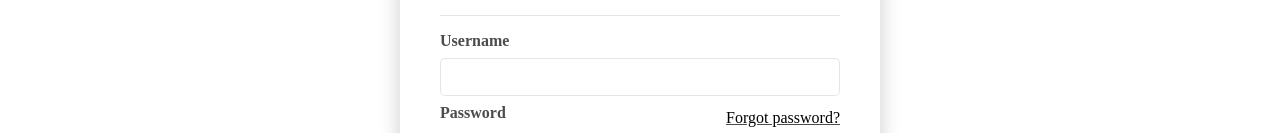
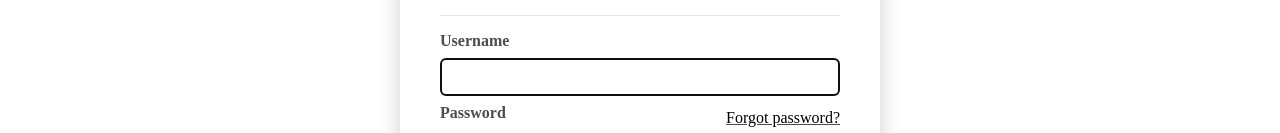
Before and after one commit to EsRun/npm_clone, a React (Create React App) app: page /login in a window 1280 px wide. Shown: the part 456-589 px from the top of the page. Built offline with nearby package versions, Linux system fonts and the light colour scheme.

Commit message:
add : login ref

```diff
--- a/src/pages/auth/Login.jsx
+++ b/src/pages/auth/Login.jsx
@@ -1,4 +1,4 @@
-import React, { useEffect } from "react";
+import React, { useEffect, useRef } from "react";
 import { Link, useNavigate } from "react-router-dom";
 import { authActions } from "../../redux/reducer";
 import { useSelector, useDispatch } from "react-redux";
@@ -21,6 +21,7 @@ import { useState } from "react";
 export default function Login() {
   const navigate = useNavigate();
   const dispatch = useDispatch();
+  const input1 = useRef(null);
   const auth = useSelector((state) => state.auth.isAuth);
   const [userId, setUserId] = useState("");
 
@@ -35,6 +36,7 @@ export default function Login() {
   };
 
   useEffect(() => {
+    input1.current.focus();
     // 로그인 상태 시 루트로 이동, replace 옵션 차이가 없음 뭐지?
     if (auth) navigate("/", { replace: false });
   }, [auth]);
@@ -105,6 +107,7 @@ export default function Login() {
                       name="username"
                       value={userId}
                       onChange={getUserInfo}
+                      ref={input1}
                     />
                   </LoginInput>
                   <ForgotLabel>
```
